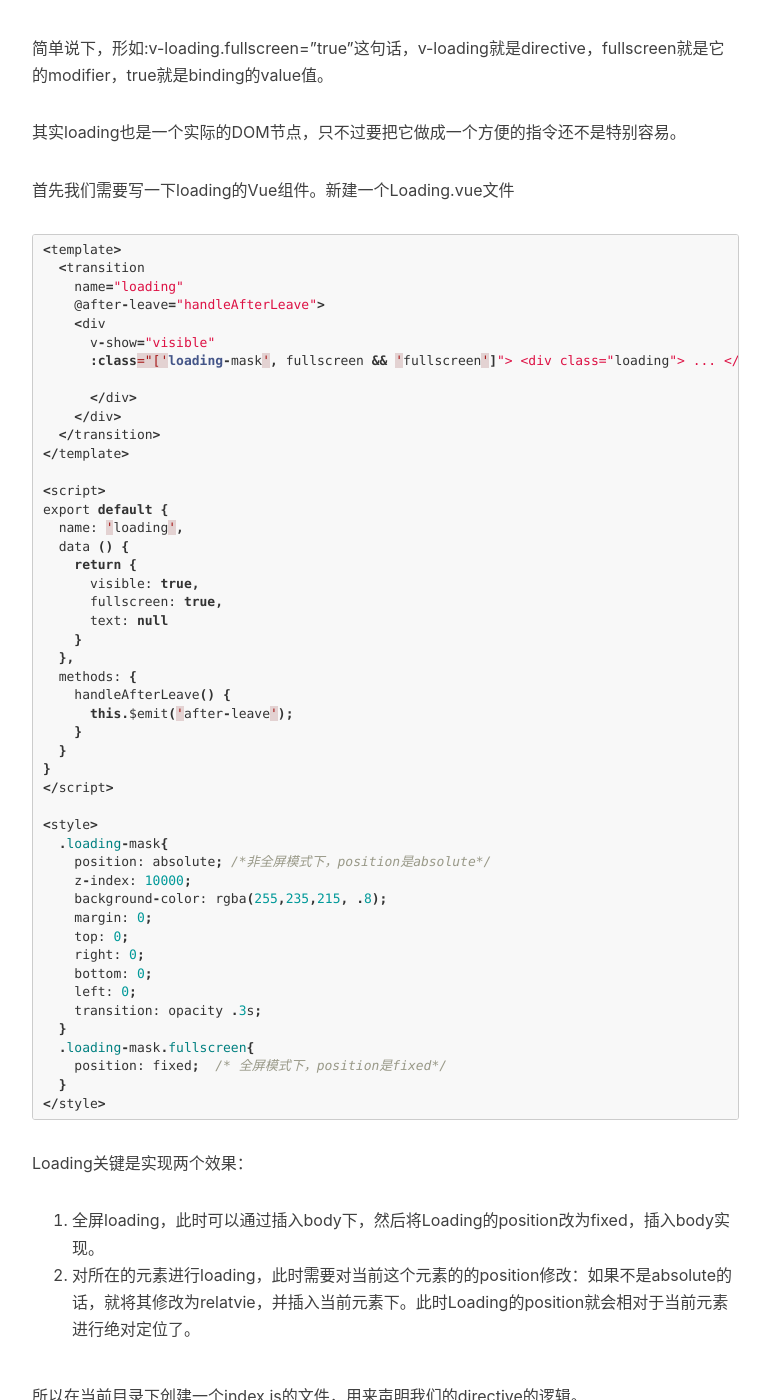
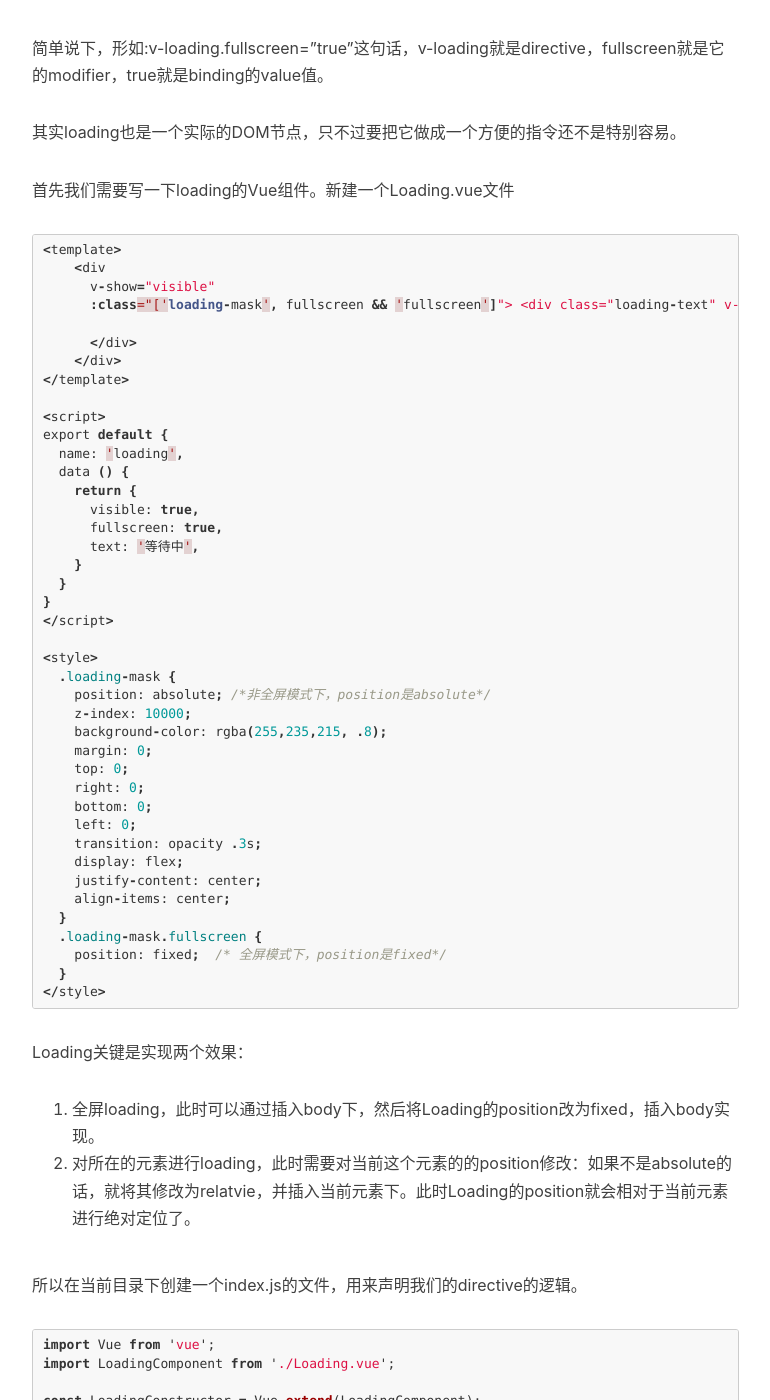
Before and after one commit to mickey0524/mickey0524.github.io, a Jekyll site: the page built from _posts/2017-09-08-vue-plugin-directive.md, in a window 1280 px wide and 1400 px high, scrolled down 4912 px. Shown: the whole window, without its empty margins (233-1003 px from the left). Built offline with Jekyll 4.4.1, drawn with Linux system fonts in a browser that asks for light colours; nearby versions of some CDN libraries; comment, search, counter and statistics services are not loaded; some of the changed text lies outside the part shown.

Commit message:
feat(vue): 修改 vue-plugin v-loading示例

````diff
--- a/_posts/2017-09-08-vue-plugin-directive.md
+++ b/_posts/2017-09-08-vue-plugin-directive.md
@@ -145,20 +145,13 @@ Vue中，自定义指令的开发主要涉及Vue.directive()这个方法，其
 
 ```java
 <template>
-  <transition
-    name="loading"
-    @after-leave="handleAfterLeave">
     <div
       v-show="visible"
       :class="['loading-mask', fullscreen && 'fullscreen']">
-      <div class="loading">
-        ...
-      </div>
       <div class="loading-text" v-if="text">
         {{ text }}
       </div>
     </div>
-  </transition>
 </template>
 
 <script>
@@ -168,19 +161,14 @@ export default {
     return {
       visible: true,
       fullscreen: true,
-      text: null
-    }
-  },
-  methods: {
-    handleAfterLeave() {
-      this.$emit('after-leave');
+      text: '等待中',
     }
   }
 }
 </script>
 
 <style>
-  .loading-mask{
+  .loading-mask {
     position: absolute; /*非全屏模式下，position是absolute*/
     z-index: 10000;
     background-color: rgba(255,235,215, .8);
@@ -190,8 +178,11 @@ export default {
     bottom: 0;
     left: 0;
     transition: opacity .3s;
+    display: flex;
+    justify-content: center;
+    align-items: center;
   }
-  .loading-mask.fullscreen{
+  .loading-mask.fullscreen {
     position: fixed;  /* 全屏模式下，position是fixed*/
   }
 </style>
@@ -204,8 +195,11 @@ Loading关键是实现两个效果：
 所以在当前目录下创建一个index.js的文件，用来声明我们的directive的逻辑。
 
 ```js
-import Vue from 'vue'
-const LoadingConstructor = Vue.extend(require('./Loading.vue'))
+import Vue from 'vue';
+import LoadingComponent from './Loading.vue';
+
+const LoadingConstructor = Vue.extend(LoadingComponent);
+
 export default {
   install: Vue => {
     Vue.directive('loading', { // 指令的关键
@@ -214,7 +208,7 @@ export default {
           el: document.createElement('div'),
           data: {
             text: el.getAttribute('loading-text'), // 通过loading-text属性获取loading的文字
-            fullscreen: !!binding.modifiers.fullscreen
+            fullscreen: !!binding.modifiers.fullscreen,
           }
         })
         el.instance = loading; // el.instance是个Vue实例
@@ -250,28 +244,28 @@ export default {
             el.originalPosition = el.style.position;
             insertDom(el, el, binding); // 如果非全屏，插入元素自身
           }
-        })
+        });
       } else {
         if (el.domVisible) {
-          el.instance.$on('after-leave', () => {
-            el.domVisible = false;
-            if (binding.modifiers.fullscreen && el.originalOverflow !== 'hidden') {
-              document.body.style.overflow = el.originalOverflow;
-            }
-            if (binding.modifiers.fullscreen) {
-              document.body.style.position = el.originalPosition;
-            } else {
-              el.style.position = el.originalPosition;
-            }
+          el.domVisible = false;
+          if (binding.modifiers.fullscreen && el.originalOverflow !== 'hidden') {
+            document.body.style.overflow = el.originalOverflow;
+          }
+          if (binding.modifiers.fullscreen) {
+            document.body.style.position = el.originalPosition;
+          } else {
+            el.style.position = el.originalPosition;
+          }
+          Vue.nextTick(() => {
+            el.instance.visible = false;
           });
-          el.instance.visible = false;
         }
       }
     }
     const insertDom = (parent, el, binding) => { // 插入dom的逻辑
       if (!el.domVisible) {
         if (el.originalPosition !== 'absolute') {
-          parent.style.position = 'relative';
+          parent.style.position = 'relative'
         }
         if (binding.modifiers.fullscreen) {
           parent.style.overflow = 'hidden';
````
